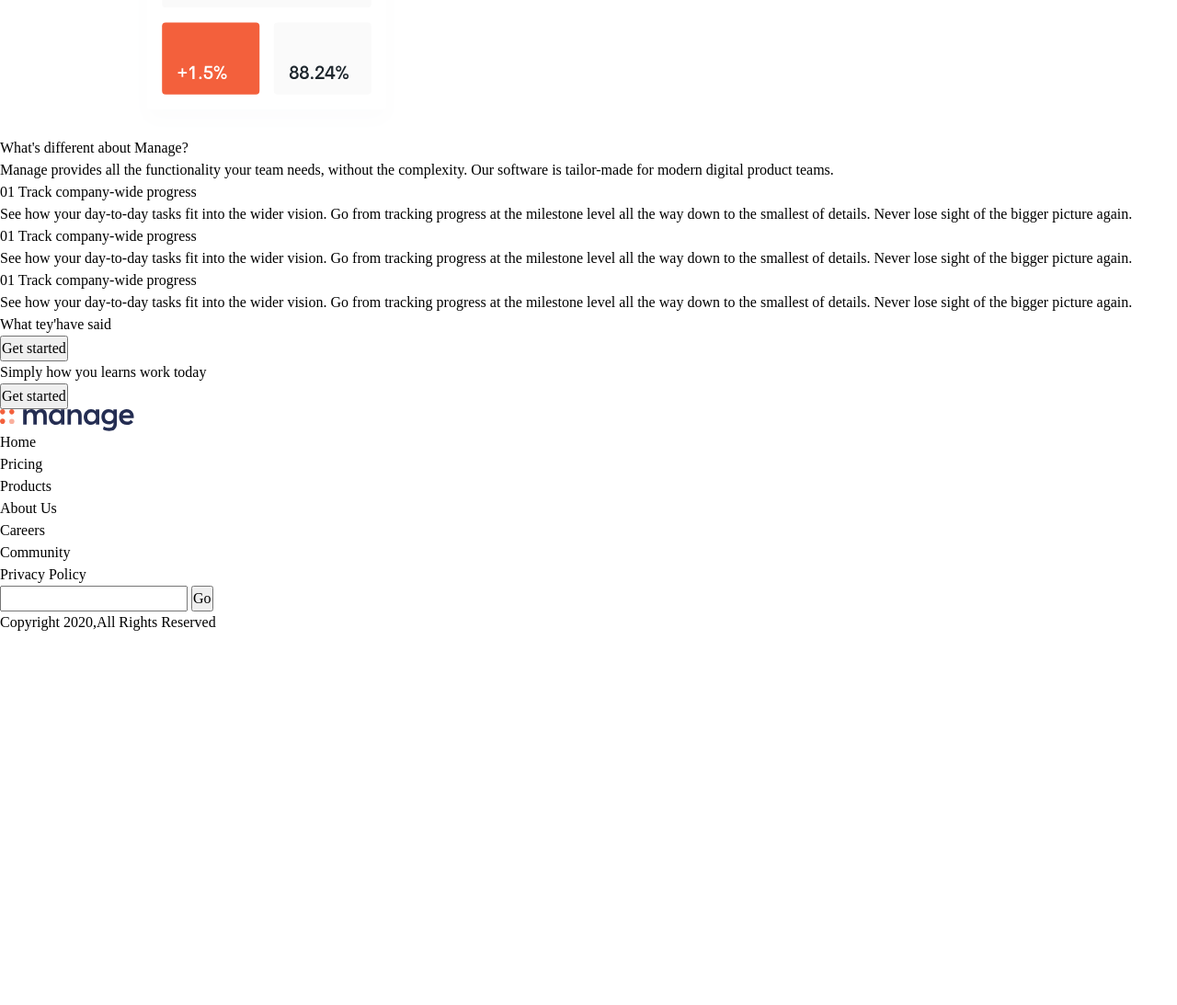
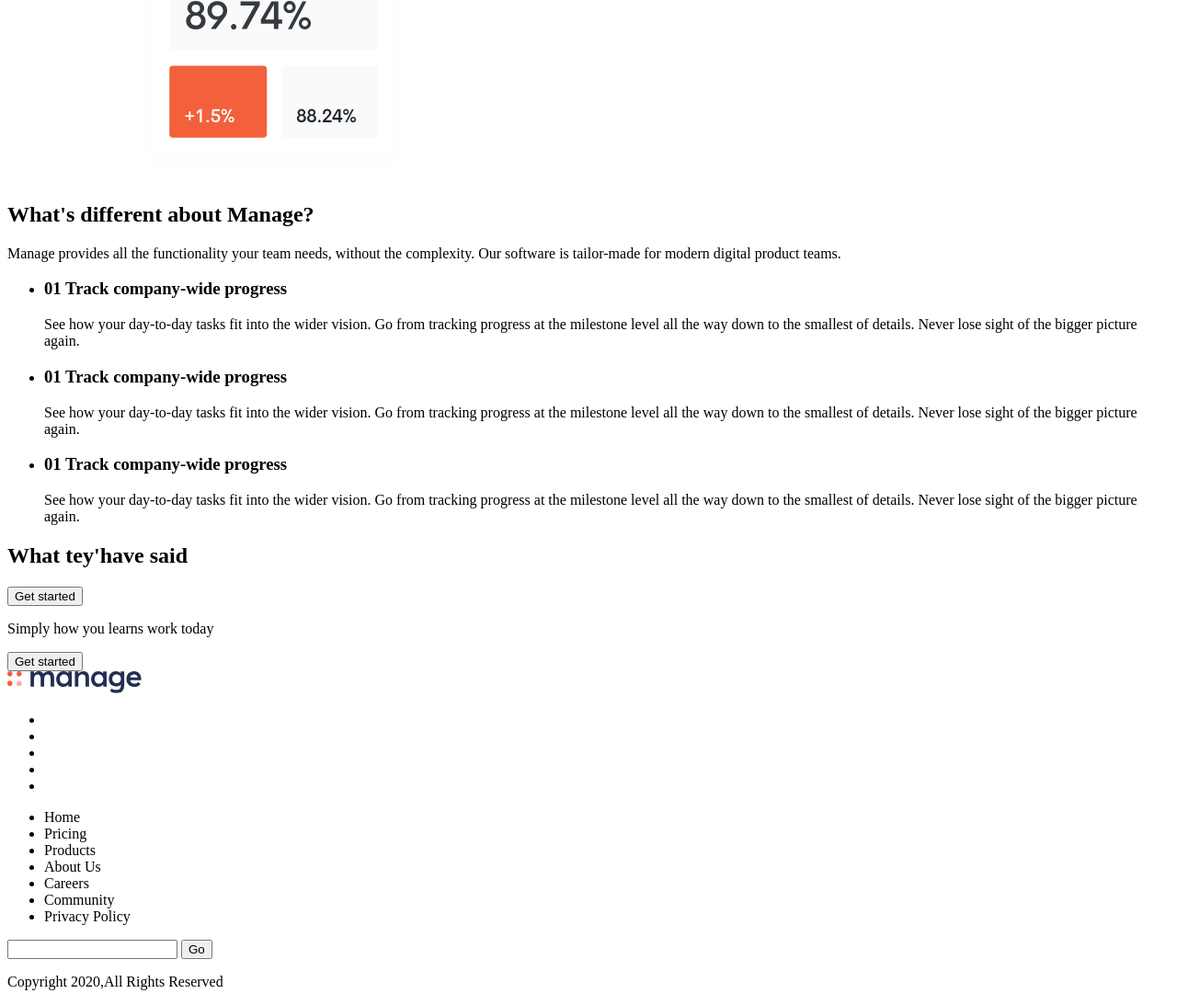
Before and after one commit to mosfequr11/landing-page, a website built with Vite: page index.html in a window 1280 px wide. Shown: the part 648-1741 px from the top of the page at 92% size. Before the commit the page ends 1337 px from the top, so only its background shows below. Built offline with nearby package versions, Linux system fonts and the light colour scheme.

Commit message:
fix: bad format HTML

```diff
--- a/index.html
+++ b/index.html
@@ -3,7 +3,7 @@
 
 <head>
   <meta charset="UTF-8" />
-  <link rel="icon" type="image/svg+xml" href="/vite.svg" />
+  <link rel="icon" type="image/svg+xml" href="#" />
   <meta name="viewport" content="width=device-width, initial-scale=1.0" />
   <title>Landing Page</title>
   <link rel="preconnect" href="https://fonts.googleapis.com">
@@ -11,7 +11,7 @@
   <link
     href="https://fonts.googleapis.com/css2?family=Be+Vietnam+Pro:ital,wght@0,100;0,200;0,300;0,400;0,500;0,600;0,700;0,800;0,900;1,100;1,200;1,300;1,400;1,500;1,600;1,700;1,800;1,900&display=swap"
     rel="stylesheet">
-  <link rel="stylesheet" href="/src/style.css">
+  <link rel="stylesheet" href="src/style.css?v=1.0">
 </head>
 
 <body>
@@ -46,7 +46,7 @@
             <button class="button">Get Started</button>
           </div>
           <div>
-            <img src="src\images\illustration-intro.svg" alt="">
+            <img src="src\images\illustration-intro.svg" alt="Img">
           </div>
         </div>
       </div>
@@ -98,18 +98,19 @@
         </div>
       </div>
     </section>
-    <fotter class="bg-neutral-900 text-neutral-100">
+  </main>
+  <footer class="bg-neutral-900 text-neutral-100">
     <div class="container">
       <div class="even-columns">
         <div>
           <a href="#">
-              <img src="src/images/logo.svg">
+            <img src="src/images/logo.svg" alt="Logo">
             <ul role="list" aria-lebel="social links">
-                <li><a href="" aria-lebel="facebook"></a></li>
-                <li><a href="" aria-lebel="youtube"></a></li>
-                <li><a href="" aria-lebel="twitter"></a></li>
-                <li><a href="" aria-lebel="pinterest"></a></li>
-                <li><a href="" aria-lebel="instragram"></a></li>
+              <li><a href="#" aria-lebel="facebook"></a></li>
+              <li><a href="#" aria-lebel="youtube"></a></li>
+              <li><a href="#" aria-lebel="twitter"></a></li>
+              <li><a href="#" aria-lebel="pinterest"></a></li>
+              <li><a href="#" aria-lebel="instragram"></a></li>
             </ul>
           </a>
         </div>
@@ -135,9 +136,8 @@
         </div>
       </div>
     </div>
-    </fotter>
-  </main>
-  <script type="module" src="/src/main.js"></script>
+  </footer>
+  <!-- <script type="module" src="src/main.js"></script> -->
 </body>
 
 </html>
--- a/src/style.css
+++ b/src/style.css
@@ -14,7 +14,7 @@
   --clr-neutral-100: hsl(233, 12%, 13%);
   /* --clr-gray-50: hsl(0, 0%, 98%); */
   --clr-neutral-900: hsl(0, 0%, 98%);
-
+  --clr-neutral-100: hsl(0, 0%, 100%);
 
   --ff-primary: "Be Vietnam Pro", sans-serif;
   --ff-body: var(--ff-primary);
@@ -168,7 +168,11 @@ select {
   }
 
   .bg-clr-neutral-900 {
-    bg- background-color: var(--clr-neutral-900);
+    background-color: var(--clr-neutral-900);
+  }
+
+  .text-neutral-100 {
+    color: var(--clr-neutral-100);
   }
 
   .fw-regular {
@@ -219,6 +223,24 @@ select {
     font-size: var(--fs-secondary-heading);
   }
 
+  body {
+    font-size: var(--fs-body);
+    font-family: var(--ff-body);
+    color: var(--clr-neutral-900);
+  }
+
+  /* .container {
+    --max-width: 1110px;
+    --padding: 1rem;
+    width: min(var(--max-width), 100%-(var(--padding)*2));
+    margin-inline: auto;
+  } */
+
+  .container {
+    width: 1110px;
+    margin-inline: auto;
+  }
+
   @media (min-width: 50em) {
     :root {
       --fs-body: var(--fs-500);
@@ -231,3 +253,4 @@ select {
   .fs-secondary-heading {
     font-size: var(--fs-secondary-heading);
   }
+}
```
Lines whose indentation alone changed are shown as unchanged.
